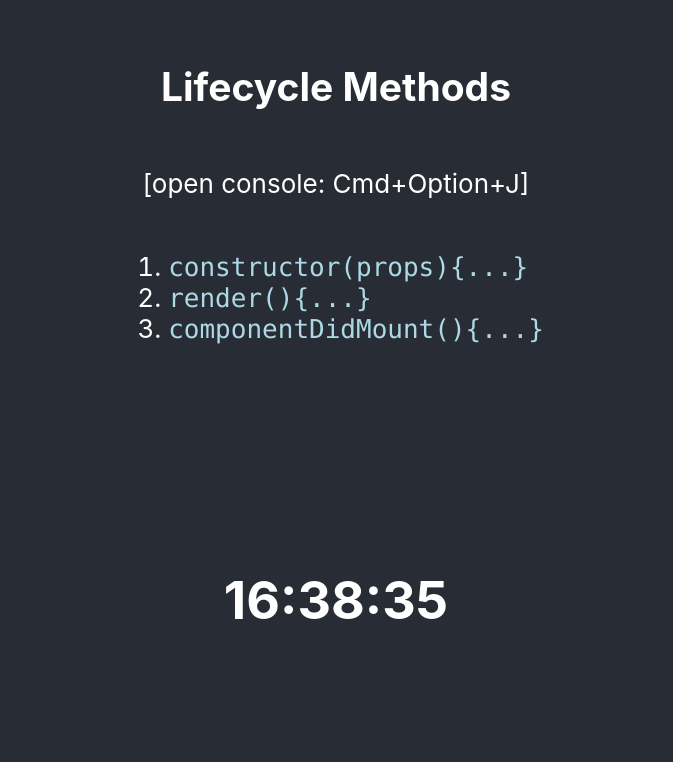
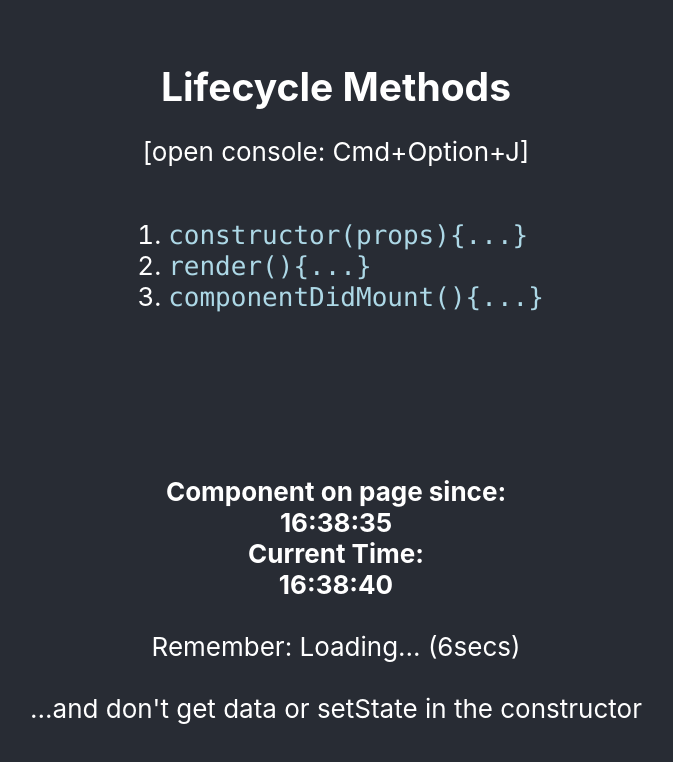
Before and after one commit to orjon/react-lifecycle-methods, a React (Create React App) app: page / in a window 1280 px wide. Shown: the top 762 px of the page, without its empty margins (304-977 px from the left). Built offline with nearby package versions, Linux system fonts and the light colour scheme; no server answers.

Commit message:
Axios request added. Loading text added.

```diff
--- a/package.json
+++ b/package.json
@@ -6,6 +6,7 @@
     "@testing-library/jest-dom": "^4.2.4",
     "@testing-library/react": "^9.3.2",
     "@testing-library/user-event": "^7.1.2",
+    "axios": "^0.19.2",
     "react": "^16.13.1",
     "react-dom": "^16.13.1",
     "react-scripts": "3.4.1"
--- a/src/App.js
+++ b/src/App.js
@@ -1,6 +1,7 @@
 import React from 'react';
 import './App.css';
 import Timer from './Timer';
+import ZenQuote from './ZenQuote';
 
 
 function App() {
@@ -21,6 +22,8 @@ function App() {
       </header>
       <div className="App-body">
         <Timer />
+        <br></br>
+        <ZenQuote />
       </div>
     </div>
   );
--- /dev/null
+++ b/src/Timer.css
@@ -0,0 +1,3 @@
+h2, h1, h3, h4,h5 {
+  margin: 0;
+}
--- a/src/Timer.js
+++ b/src/Timer.js
@@ -1,21 +1,31 @@
 import React, { Component } from 'react';
+import './Timer.css';
 
 class Timer extends Component {
   constructor(props){
     super(props);
     this.state = {
-      time: new Date()
+      loadTime: new Date(),
+      currentTime: new Date()
     }
-    console.log('In Constructor')
+    console.log('In <Timer /> constructor')
   }
   componentDidMount(){
-    console.log('In componentDidMount')
+    console.log('In <Timer /> componentDidMount')
+    this.timerID = setInterval( () => {
+      this.setState({ currentTime: new Date() })
+    },1000);
   }
+
+
   render(){
-    console.log('In Render')
+    console.log('In <Timer /> render')
     return(
       <div>
-        <h1>{this.state.time.getHours()}:{this.state.time.getMinutes()}:{this.state.time.getSeconds()}</h1>
+        <h4>Component on page since:</h4>
+        <h4>{this.state.loadTime.getHours()}:{this.state.loadTime.getMinutes()}:{this.state.loadTime.getSeconds()}</h4>
+        <h4>Current Time:</h4>
+        <h4>{this.state.currentTime.getHours()}:{this.state.currentTime.getMinutes()}:{this.state.currentTime.getSeconds()}</h4>
       </div>
     )
   }
--- /dev/null
+++ b/src/ZenQuote.js
@@ -0,0 +1,34 @@
+import React, { Component } from 'react';
+import axios from 'axios';
+
+class ZenQuote extends Component {
+  constructor(props){
+    super(props);
+    this.state = { quote: 'Loading... (6secs)'}; //State needs an initial value!
+    console.log('In <ZenQuote /> constructor')
+  }
+  componentDidMount(){
+    console.log('In <ZenQuote /> componentDidMount')
+    axios.get("https://api.github.com/zen").then(response => {
+      setTimeout(
+        function() {
+          this.setState({ quote: response.data})
+        }.bind(this),
+        6000  //falsified 6secs loading
+      );
+    })
+  }
+  render() {
+    console.log('In <ZenQuote /> render')
+    return (
+      <div>
+        Remember: {this.state.quote}
+        <br></br>
+        <br></br>
+        ...and don't get data or setState in the constructor
+      </div>
+    )
+  }
+}
+
+export default ZenQuote;
```
Also changed, not shown: 1 other file (tests, documents, lock files or other folders).
